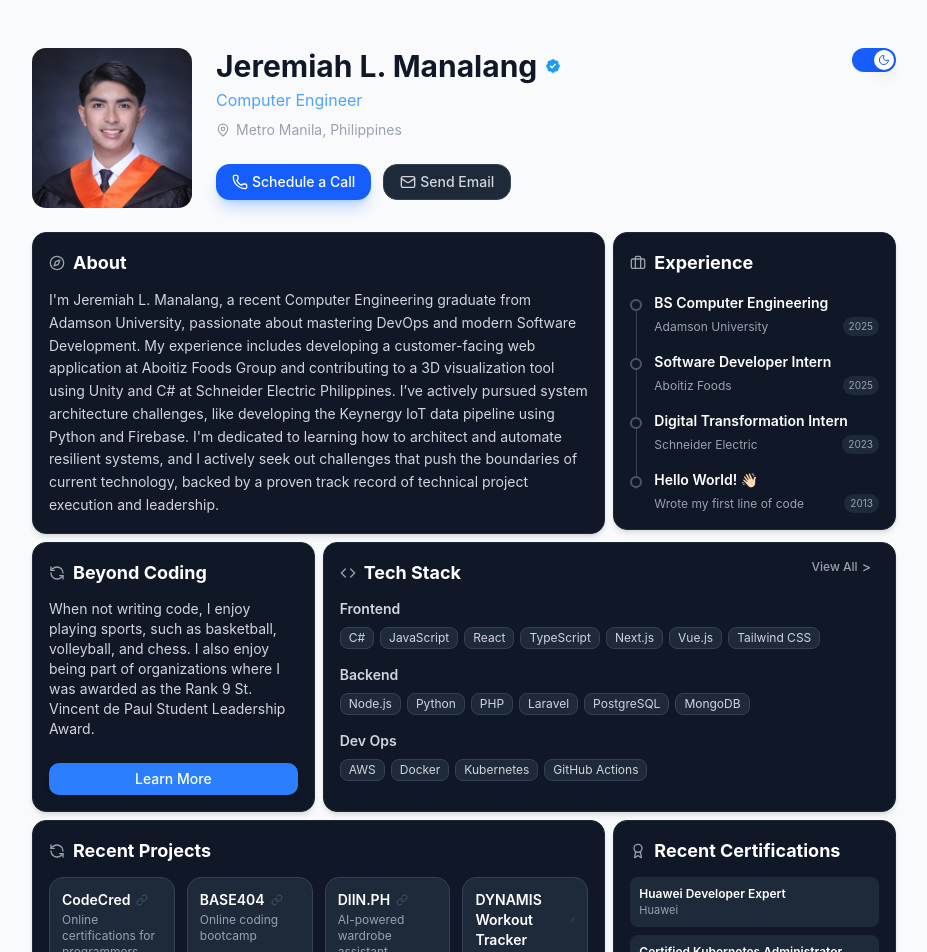
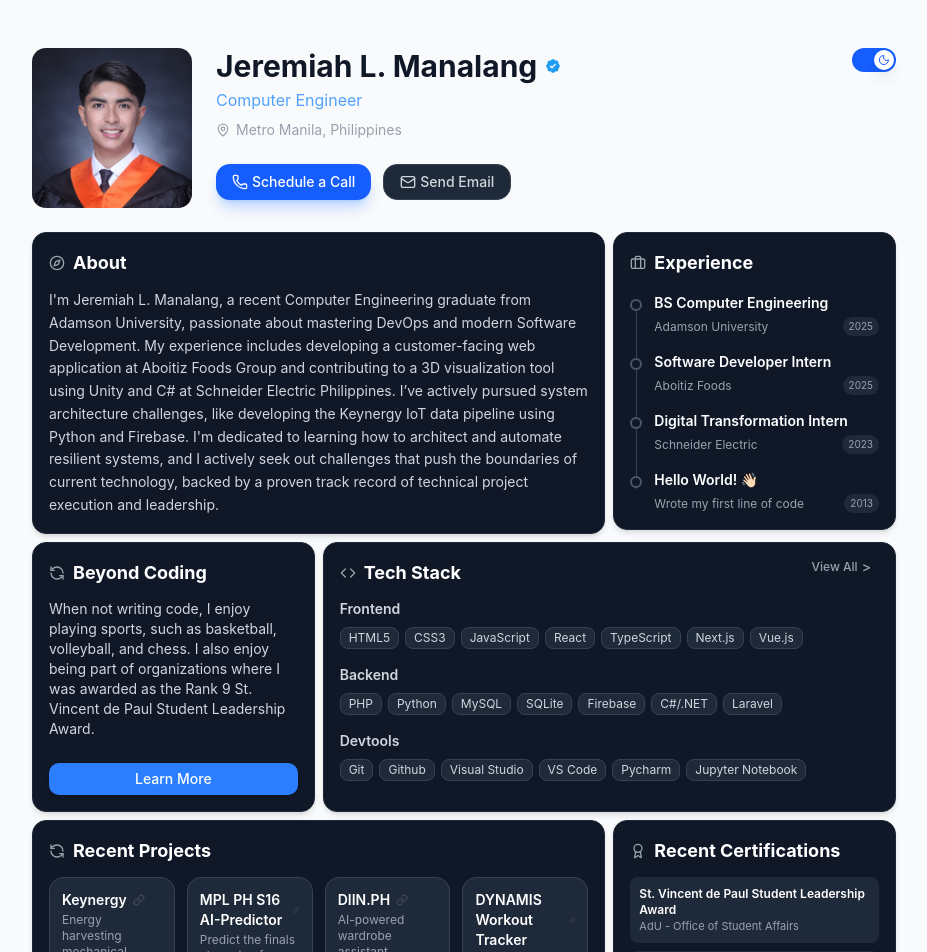
Before and after one commit to theJeremiahManalang/jeres-portfolio, a Next.js app: page / in a window 1280 px wide. Shown: the top 952 px of the page, without its empty margins (176-1103 px from the left). Built offline with nearby package versions, Linux system fonts and the light colour scheme.

Commit message:
update for today

```diff
--- a/src/app/components/BentoGrid.tsx
+++ b/src/app/components/BentoGrid.tsx
@@ -1,8 +1,9 @@
 // src/app/components/BentoGrid.tsx
-import React from 'react';
+import React, { useState } from 'react';
 import { Link } from 'lucide-react';
 import { BentoCard } from './BentoCard';
 import { userData } from '../../lib/data';
+import { TechStackModal } from './TechStackModal';
 
 
 
@@ -34,30 +35,46 @@ const ExperienceCard: React.FC = () => (
   </BentoCard>
 );
 
-const TechStackCard: React.FC = () => (
+const TechStackCard: React.FC<{ onOpenModal: () => void }> = ({ onOpenModal }) => {
+  // Para di mag-overflow ang tech stack badges, we set limits per category
+  const limits: { [key: string]: number } = {
+    frontend: 7,
+    backend: 7,
+    devtools: 6,
+  };
+
+  return (
     <BentoCard title="Tech Stack" iconName="Code" className="md:col-span-4">
-    <a
-        href="/full-tech-stack" // **Change this URL to your actual full tech stack page**
-        className="absolute top-4 right-6 text-xs font-medium text-gray-500 hover:text-blue-600 dark:text-gray-400 dark:hover:text-blue-400 transition-colors flex items-center gap-1"
+      {/* The 'View All' button now calls the onOpenModal prop */}
+      <button
+          onClick={onOpenModal}
+          className="absolute top-4 right-6 text-xs font-medium text-gray-500 hover:text-blue-600 dark:text-gray-400 dark:hover:text-blue-400 transition-colors flex items-center gap-1 group"
       >
-        View All <span className="text-sm leading-none">&gt;</span>
-    </a>
+          View All <span className="text-sm leading-none transition-transform group-hover:translate-x-0.5">&gt;</span>
+      </button>
       <div className="space-y-4">
-      {Object.entries(userData.techStack).map(([category, skills]) => (
+        {Object.entries(userData.techStack).slice(0,3).map(([category, skills]) => {
+          const key = category.replace(/\s/g, '').replace(/&/g, '');
+          const limit = limits[key] || skills.length;
+
+          return (
             <div key={category}>
               <h3 className="text-sm font-semibold mb-2 capitalize text-gray-700 dark:text-gray-300">{category.replace(/([A-Z])/g, ' $1')}</h3>
               <div className="flex flex-wrap gap-1.5">
-            {skills.map(skill => (
+                {/* Apply the limit using slice() */}
+                {skills.slice(0, limit).map(skill => (
                   <span key={skill} className="px-2 py-0.5 text-xs rounded-md bg-gray-100 border border-gray-200 dark:bg-gray-800 dark:border-gray-700 text-gray-700 dark:text-gray-300 transition-colors">
                     {skill}
                   </span>
                 ))}
               </div>
             </div>
-      ))}
+          );
+        })}
       </div>
     </BentoCard>
   );
+};
 
 const ProjectsCard: React.FC = () => (
   <BentoCard title="Recent Projects" iconName="RefreshCcw" className="md:col-span-4">
@@ -104,7 +121,12 @@ const CertificationsCard: React.FC = () => (
   </BentoCard>
 );
 
-export const BentoGrid: React.FC = () => (
+export const BentoGrid: React.FC = () => {
+  const [isModalOpen, setIsModalOpen] = useState(false);
+
+  return (
+    // We wrap the entire grid in a fragment or use the section tag
+    <>
       <section className="grid grid-cols-1 md:grid-cols-6 gap-2">
 
         <BentoCard title="About" iconName="Compass" className="md:col-span-4">
@@ -127,11 +149,20 @@ export const BentoGrid: React.FC = () => (
           </a>
         </BentoCard>
 
-    <TechStackCard />
+        {/* FIX 3: Pass the handler to the TechStackCard */}
+        <TechStackCard onOpenModal={() => setIsModalOpen(true)} />
 
         <ProjectsCard />
 
         <CertificationsCard />
 
       </section>
+
+      {/* FIX 4: Render the modal outside the main grid section */}
+      <TechStackModal
+        isOpen={isModalOpen}
+        onClose={() => setIsModalOpen(false)}
+      />
+    </>
   );
+};
--- a/src/app/components/TechStackModal.tsx
+++ b/src/app/components/TechStackModal.tsx
@@ -8,13 +8,30 @@ interface TechStackModalProps {
   onClose: () => void;
 }
 
+const getCategoryDisplayName = (key: string): string => {
+  // Use a map for specific replacements, otherwise apply default formatting
+  const replacements: { [key: string]: string } = {
+    'aiml': 'AI, Machine Learning & Automation',
+    'devtools': 'Developer Tools', // Example for better readability
+    'microcontrollers': 'Microcontrollers & IoT', // Example for better readability
+  };
+
+  if (replacements[key]) {
+    return replacements[key];
+  }
+
+  // Apply default formatting (capitalization and space insertion)
+  // This is your original logic: category.replace(/([A-Z])/g, ' $1')
+  return key.replace(/([A-Z])/g, ' $1').replace(/^./, (str) => str.toUpperCase());
+};
+
 export const TechStackModal: React.FC<TechStackModalProps> = ({ isOpen, onClose }) => {
   if (!isOpen) return null;
 
   return (
     // Backdrop
     <div
-      className="fixed inset-0 z-50 flex items-center justify-center bg-black bg-opacity-50 backdrop-blur-sm p-4"
+      className="fixed inset-0 z-50 flex items-center justify-center backdrop-blur-sm p-4"
       onClick={onClose} // Close modal when clicking the backdrop
     >
       {/* Modal Content */}
@@ -22,14 +39,14 @@ export const TechStackModal: React.FC<TechStackModalProps> = ({ isOpen, onClose
         className="relative w-full max-w-xl max-h-[90vh] overflow-y-auto rounded-xl bg-white dark:bg-gray-900 shadow-2xl p-6 transition-all transform duration-300"
         onClick={e => e.stopPropagation()} // Prevent closing when clicking inside the modal
       >
-        {/* Header */}
+        {/* Header (No change) */}
         <div className="flex items-center justify-between mb-4 pb-2 border-b border-gray-200 dark:border-gray-800 sticky top-0 bg-white dark:bg-gray-900 z-10">
           <div className="flex items-center gap-2">
-            <Code className="w-5 h-5 text-blue-600 dark:text-blue-400" />
-            <h2 className="text-xl font-bold text-gray-900 dark:text-white">Full Tech Stack</h2>
+            <Code className="w-5 h-5 text-gray-500 dark:text-white" />
+            <h2 className="text-xl font-bold text-gray-900 dark:text-white">Tech Stack</h2>
           </div>
 
-          {/* Close Button */}
+          {/* Close Button (No change) */}
           <button
             onClick={onClose}
             className="p-1 rounded-full text-gray-400 hover:bg-gray-100 hover:text-gray-600 dark:hover:bg-gray-800 dark:hover:text-gray-300 transition-colors"
@@ -44,13 +61,14 @@ export const TechStackModal: React.FC<TechStackModalProps> = ({ isOpen, onClose
           {Object.entries(userData.techStack).map(([category, skills]) => (
             <div key={category}>
               <h3 className="text-base font-bold mb-3 capitalize text-gray-800 dark:text-gray-200">
-                {category.replace(/([A-Z])/g, ' $1')}
+                {/* FIX: Use the new helper function for display name */}
+                {getCategoryDisplayName(category)}
               </h3>
               <div className="flex flex-wrap gap-2">
                 {skills.map(skill => (
                   <span
                     key={skill}
-                    className="px-3 py-1 text-sm rounded-full bg-blue-100 border border-blue-300 dark:bg-blue-900/40 dark:border-blue-700 text-blue-800 dark:text-blue-300 transition-colors shadow-sm"
+                    className="px-2 py-0.5 text-xs rounded-md bg-gray-100 border border-gray-200 dark:bg-gray-800 dark:border-gray-700 text-gray-700 dark:text-gray-300 transition-colors"
                   >
                     {skill}
                   </span>
--- a/src/lib/data.ts
+++ b/src/lib/data.ts
@@ -17,18 +17,20 @@ export const userData: UserData = {
     { title: "Hello World! 👋🏻", company: "Wrote my first line of code", year: "2013" },
   ],
   techStack: {
-    frontend: ["C#", "JavaScript", "React", "TypeScript", "Next.js", "Vue.js", "Tailwind CSS"],
-    backend: ["Node.js", "Python", "PHP", "Laravel", "PostgreSQL", "MongoDB"],
-    devOps: ["AWS", "Docker", "Kubernetes", "GitHub Actions"],
+    frontend: ["HTML5", "CSS3", "JavaScript", "React", "TypeScript", "Next.js", "Vue.js", "Tailwind CSS", "Bootstrap"],
+    backend: ["PHP", "Python", "MySQL", "SQLite", "Firebase", "C#/.NET", "Laravel", ".NET Core/ASP.NET Core"],
+    devtools: ["Git", "Github", "Visual Studio", "VS Code", "Pycharm", "Jupyter Notebook", "Arduino IDE", "Thonny IDE", "Google Colab", "Notion", "Discord", "MS Teams"],
+    aiml: ["TensorFlow", "PyTorch", "Roboflow", "n8n", "YOLOv8"],
+    microcontrollers: ["Arduino UNO", "Arduino NANO", "Arduno Micro", "ESP32", "Raspberry Pi Pico/Pico W", "PIC18"],
   },
   projects: [
-    { name: "CodeCred", description: "Online certifications for programmers", url: "https://codecred.dev", domain: "codecred.dev" },
-    { name: "BASE404", description: "Online coding bootcamp", url: "https://base-404.com", domain: "base-404.com" },
+    { name: "Keynergy", description: "Energy harvesting mechanical keyboard", url: "#", domain: "https://youtu.be/6ZsAPNvZQUU" },
+    { name: "MPL PH S16 AI-Predictor", description: "Predict the finals champion for MPL S16", url: "#", domain: "base-404.com" },
     { name: "DIIN.PH", description: "AI-powered wardrobe assistant", url: "https://diin.ph", domain: "diin.ph" },
     { name: "DYNAMIS Workout Tracker", description: "AI-powered workout tracker", url: "https://dynamis-app.online", domain: "dynamis-app.online" },
   ],
   certifications: [
-    { name: "Huawei Developer Expert", issuer: "Huawei", url: "#" },
-    { name: "Certified Kubernetes Administrator", issuer: "CNCF", url: "#" },
+    { name: "St. Vincent de Paul Student Leadership Award", issuer: "AdU - Office of Student Affairs", url: "#" },
+    { name: "Student Leadership Award", issuer: "AdU - CpE Department", url: "#" },
   ]
 };
--- a/src/lib/types.ts
+++ b/src/lib/types.ts
@@ -35,7 +35,9 @@ export interface UserData {
   techStack: {
     frontend: string[];
     backend: string[];
-    devOps: string[];
+    devtools: string[];
+    aiml: string[];
+    microcontrollers: string[];
   };
   projects: ProjectItem[];
   certifications: CertificationItem[];
```
Lines whose indentation alone changed are shown as unchanged.
